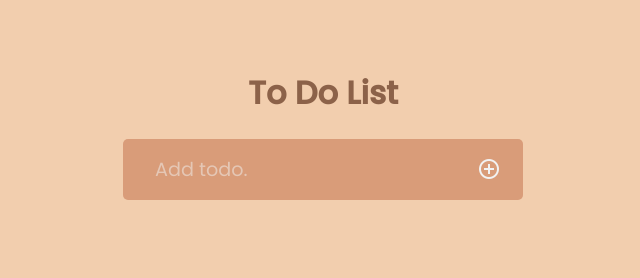
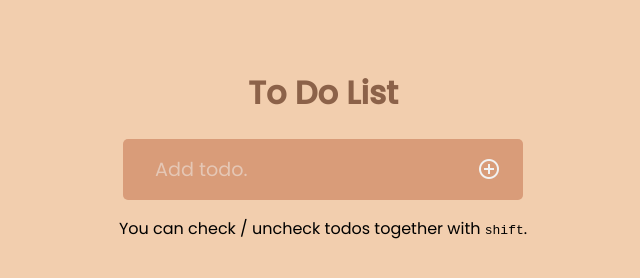
Before and after one commit to tanakAoi/JavaScript30, a plain HTML site: page Day 10 - Advanced To Do List/index.html in a window 1280 px wide. Shown: the whole page, without its empty margins (317-957 px from the left). Drawn offline with nearby package versions, Linux system fonts and the light colour scheme.

Commit message:
Remove example and add description

```diff
--- a/Day 10 - Advanced To Do List/index.html
+++ b/Day 10 - Advanced To Do List/index.html
@@ -22,32 +22,10 @@
             <button class="todo__button todo__button--add material-symbols-outlined" type="submit">add_circle</button>
         </form>
 
+        <p class="todo__desc">You can check / uncheck todos together with <kbd>shift</kbd>.</p>
+
         <ul class="todo__list">
-            <!-- <div class="todo__box">
-                <button class="todo__button todo__button--check material-symbols-outlined">check_box_outline_blank</button>
-                <li class="todo__item todo__item--checked">städa köket</li>
-                <button class="todo__button todo__button--remove material-symbols-outlined">delete</button>
-            </div>
-            <div class="todo__box">
-                <button class="todo__button todo__button--check material-symbols-outlined">check_box_outline_blank</button>
-                <li class="todo__item">hämta paketet</li>
-                <button class="todo__button todo__button--remove material-symbols-outlined">delete</button>
-            </div>
-            <div class="todo__box">
-                <button class="todo__button todo__button--check material-symbols-outlined">check_box_outline_blank</button>
-                <li class="todo__item">handla mat</li>
-                <button class="todo__button todo__button--remove material-symbols-outlined">delete</button>
-            </div>
-            <div class="todo__box">
-                <button class="todo__button todo__button--check material-symbols-outlined">check_box_outline_blank</button>
-                <li class="todo__item">beställa bord & stol</li>
-                <button class="todo__button todo__button--remove material-symbols-outlined">delete</button>
-            </div>
-            <div class="todo__box">
-                <button class="todo__button todo__button--check material-symbols-outlined">check_box_outline_blank</button>
-                <li class="todo__item">planera Stockholmsresan</li>
-                <button class="todo__button todo__button--remove material-symbols-outlined">delete</button>
-            </div> -->
+
         </ul>
 
     </div>
```
